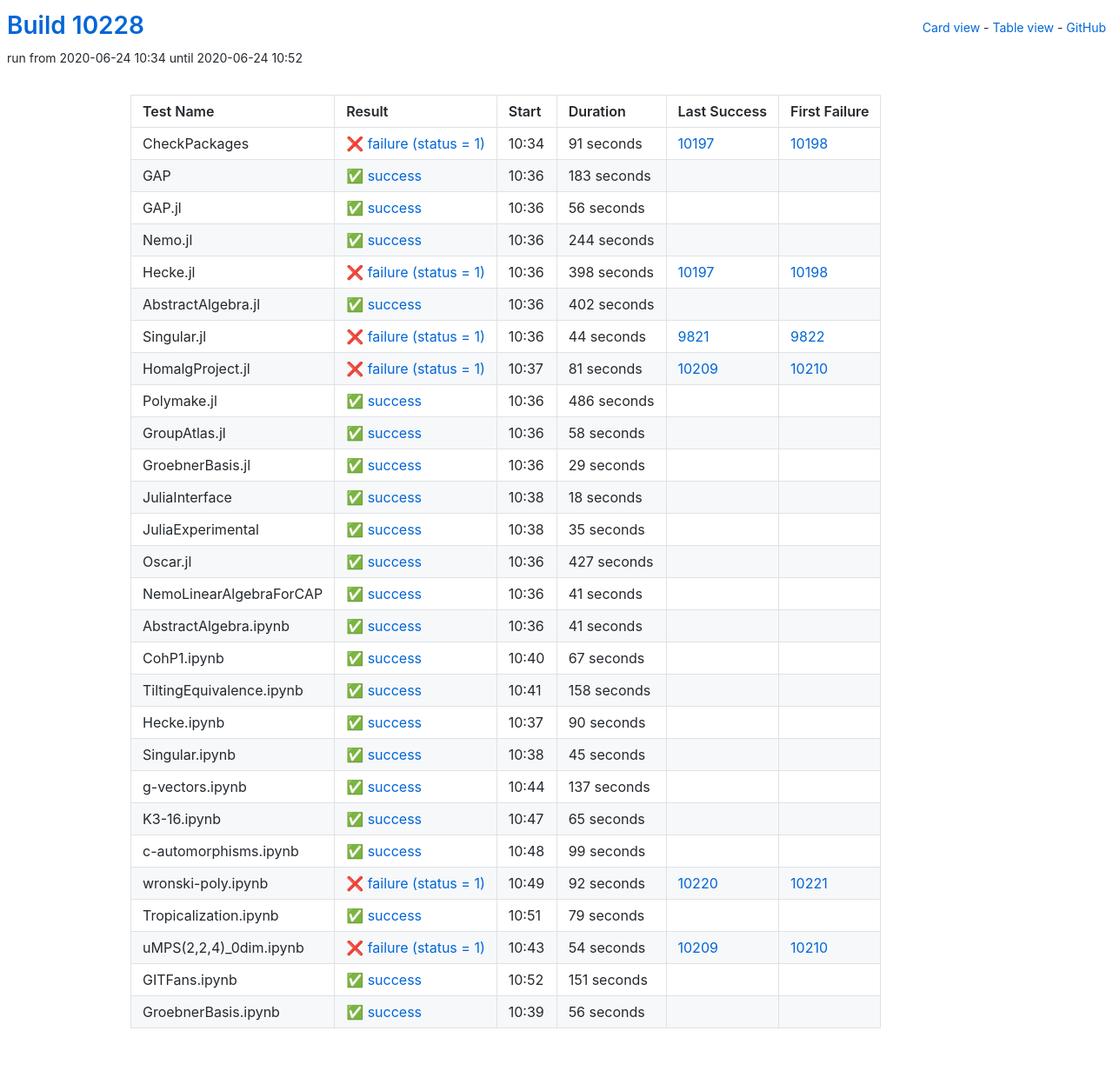
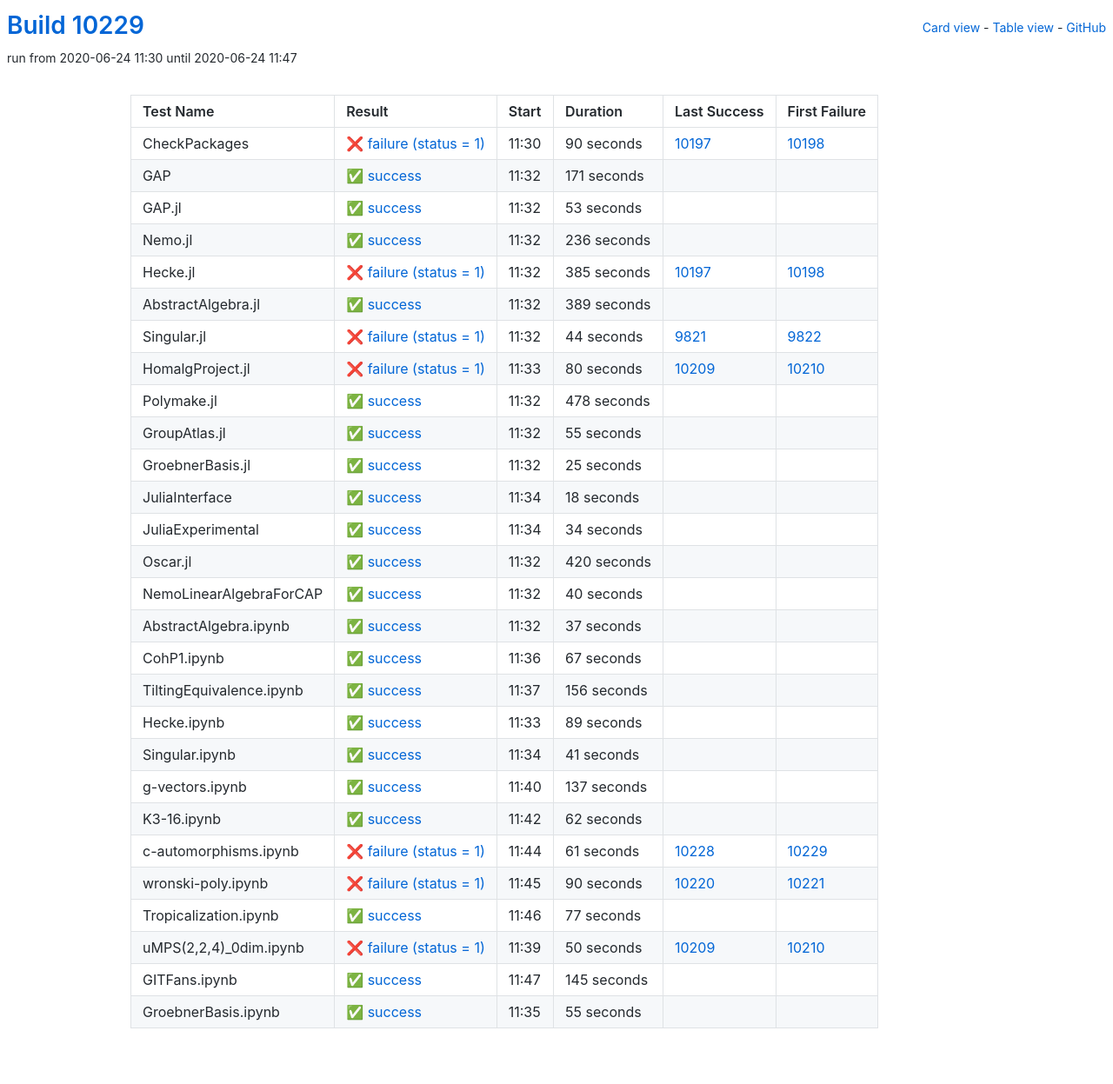
Before and after one commit to oscar-system/oscar-ci-status, a Jekyll site: the page built from table.html, in a window 1280 px wide. Shown: the whole page at 87% size. Built offline with Jekyll 4.4.1, drawn with Linux system fonts in a browser that asks for light colours.

Commit message:
Build #10229

```diff
--- a/_data/ci.yml
+++ b/_data/ci.yml
@@ -1,6 +1,6 @@
 ---
-build: 10228
-build_url: https://oscarci.mathematik.uni-kl.de/job/oscar/10228/
+build: 10229
+build_url: https://oscarci.mathematik.uni-kl.de/job/oscar/10229/
 job: oscar
 organization: oscar-system
 repo: oscar-ci-status
@@ -8,80 +8,80 @@ repourl: https://github.com/oscar-system/oscar-ci-status
 tests:
 - name: CheckPackages
   id: checkpackages
-  log: https://oscarci.mathematik.uni-kl.de/job/oscar/10228/artifact/logs/build-10228/CheckPackages.log
-  start: 2020-06-24 10:34
+  log: https://oscarci.mathematik.uni-kl.de/job/oscar/10229/artifact/logs/build-10229/CheckPackages.log
+  start: 2020-06-24 11:30
   success: false
   exitcode: 1
   status: failure
-  duration: 91
+  duration: 90
   last_success: 10197
   last_success_url: https://oscarci.mathematik.uni-kl.de/job/oscar/10197/
   first_failure: 10198
   first_failure_url: https://oscarci.mathematik.uni-kl.de/job/oscar/10198/
 - name: GAP
   id: gap
-  log: https://oscarci.mathematik.uni-kl.de/job/oscar/10228/artifact/logs/build-10228/GAP.log
-  start: 2020-06-24 10:36
+  log: https://oscarci.mathematik.uni-kl.de/job/oscar/10229/artifact/logs/build-10229/GAP.log
+  start: 2020-06-24 11:32
   success: true
   exitcode: 0
   status: success
-  duration: 183
+  duration: 171
   last_success: false
   last_success_url:
   first_failure: false
   first_failure_url:
 - name: GAP.jl
   id: gap-jl
-  log: https://oscarci.mathematik.uni-kl.de/job/oscar/10228/artifact/logs/build-10228/GAP.jl.log
-  start: 2020-06-24 10:36
+  log: https://oscarci.mathematik.uni-kl.de/job/oscar/10229/artifact/logs/build-10229/GAP.jl.log
+  start: 2020-06-24 11:32
   success: true
   exitcode: 0
   status: success
-  duration: 56
+  duration: 53
   last_success: false
   last_success_url:
   first_failure: false
   first_failure_url:
 - name: Nemo.jl
   id: nemo-jl
-  log: https://oscarci.mathematik.uni-kl.de/job/oscar/10228/artifact/logs/build-10228/Nemo.jl.log
-  start: 2020-06-24 10:36
+  log: https://oscarci.mathematik.uni-kl.de/job/oscar/10229/artifact/logs/build-10229/Nemo.jl.log
+  start: 2020-06-24 11:32
   success: true
   exitcode: 0
   status: success
-  duration: 244
+  duration: 236
   last_success: false
   last_success_url:
   first_failure: false
   first_failure_url:
 - name: Hecke.jl
   id: hecke-jl
-  log: https://oscarci.mathematik.uni-kl.de/job/oscar/10228/artifact/logs/build-10228/Hecke.jl.log
-  start: 2020-06-24 10:36
+  log: https://oscarci.mathematik.uni-kl.de/job/oscar/10229/artifact/logs/build-10229/Hecke.jl.log
+  start: 2020-06-24 11:32
   success: false
   exitcode: 1
   status: failure
-  duration: 398
+  duration: 385
   last_success: 10197
   last_success_url: https://oscarci.mathematik.uni-kl.de/job/oscar/10197/
   first_failure: 10198
   first_failure_url: https://oscarci.mathematik.uni-kl.de/job/oscar/10198/
 - name: AbstractAlgebra.jl
   id: abstractalgebra-jl
-  log: https://oscarci.mathematik.uni-kl.de/job/oscar/10228/artifact/logs/build-10228/AbstractAlgebra.jl.log
-  start: 2020-06-24 10:36
+  log: https://oscarci.mathematik.uni-kl.de/job/oscar/10229/artifact/logs/build-10229/AbstractAlgebra.jl.log
+  start: 2020-06-24 11:32
   success: true
   exitcode: 0
   status: success
-  duration: 402
+  duration: 389
   last_success: false
   last_success_url:
   first_failure: false
   first_failure_url:
 - name: Singular.jl
   id: singular-jl
-  log: https://oscarci.mathematik.uni-kl.de/job/oscar/10228/artifact/logs/build-10228/Singular.jl.log
-  start: 2020-06-24 10:36
+  log: https://oscarci.mathematik.uni-kl.de/job/oscar/10229/artifact/logs/build-10229/Singular.jl.log
+  start: 2020-06-24 11:32
   success: false
   exitcode: 1
   status: failure
@@ -92,56 +92,56 @@ tests:
   first_failure_url: https://oscarci.mathematik.uni-kl.de/job/oscar/9822/
 - name: HomalgProject.jl
   id: homalgproject-jl
-  log: https://oscarci.mathematik.uni-kl.de/job/oscar/10228/artifact/logs/build-10228/HomalgProject.jl.log
-  start: 2020-06-24 10:37
+  log: https://oscarci.mathematik.uni-kl.de/job/oscar/10229/artifact/logs/build-10229/HomalgProject.jl.log
+  start: 2020-06-24 11:33
   success: false
   exitcode: 1
   status: failure
-  duration: 81
+  duration: 80
   last_success: 10209
   last_success_url: https://oscarci.mathematik.uni-kl.de/job/oscar/10209/
   first_failure: 10210
   first_failure_url: https://oscarci.mathematik.uni-kl.de/job/oscar/10210/
 - name: Polymake.jl
   id: polymake-jl
-  log: https://oscarci.mathematik.uni-kl.de/job/oscar/10228/artifact/logs/build-10228/Polymake.jl.log
-  start: 2020-06-24 10:36
+  log: https://oscarci.mathematik.uni-kl.de/job/oscar/10229/artifact/logs/build-10229/Polymake.jl.log
+  start: 2020-06-24 11:32
   success: true
   exitcode: 0
   status: success
-  duration: 486
+  duration: 478
   last_success: false
   last_success_url:
   first_failure: false
   first_failure_url:
 - name: GroupAtlas.jl
   id: groupatlas-jl
-  log: https://oscarci.mathematik.uni-kl.de/job/oscar/10228/artifact/logs/build-10228/GroupAtlas.jl.log
-  start: 2020-06-24 10:36
+  log: https://oscarci.mathematik.uni-kl.de/job/oscar/10229/artifact/logs/build-10229/GroupAtlas.jl.log
+  start: 2020-06-24 11:32
   success: true
   exitcode: 0
   status: success
-  duration: 58
+  duration: 55
   last_success: false
   last_success_url:
   first_failure: false
   first_failure_url:
 - name: GroebnerBasis.jl
   id: groebnerbasis-jl
-  log: https://oscarci.mathematik.uni-kl.de/job/oscar/10228/artifact/logs/build-10228/GroebnerBasis.jl.log
-  start: 2020-06-24 10:36
+  log: https://oscarci.mathematik.uni-kl.de/job/oscar/10229/artifact/logs/build-10229/GroebnerBasis.jl.log
+  start: 2020-06-24 11:32
   success: true
   exitcode: 0
   status: success
-  duration: 29
+  duration: 25
   last_success: false
   last_success_url:
   first_failure: false
   first_failure_url:
 - name: JuliaInterface
   id: juliainterface
-  log: https://oscarci.mathematik.uni-kl.de/job/oscar/10228/artifact/logs/build-10228/JuliaInterface.log
-  start: 2020-06-24 10:38
+  log: https://oscarci.mathematik.uni-kl.de/job/oscar/10229/artifact/logs/build-10229/JuliaInterface.log
+  start: 2020-06-24 11:34
   success: true
   exitcode: 0
   status: success
@@ -152,56 +152,56 @@ tests:
   first_failure_url:
 - name: JuliaExperimental
   id: juliaexperimental
-  log: https://oscarci.mathematik.uni-kl.de/job/oscar/10228/artifact/logs/build-10228/JuliaExperimental.log
-  start: 2020-06-24 10:38
+  log: https://oscarci.mathematik.uni-kl.de/job/oscar/10229/artifact/logs/build-10229/JuliaExperimental.log
+  start: 2020-06-24 11:34
   success: true
   exitcode: 0
   status: success
-  duration: 35
+  duration: 34
   last_success: false
   last_success_url:
   first_failure: false
   first_failure_url:
 - name: Oscar.jl
   id: oscar-jl
-  log: https://oscarci.mathematik.uni-kl.de/job/oscar/10228/artifact/logs/build-10228/Oscar.jl.log
-  start: 2020-06-24 10:36
+  log: https://oscarci.mathematik.uni-kl.de/job/oscar/10229/artifact/logs/build-10229/Oscar.jl.log
+  start: 2020-06-24 11:32
   success: true
   exitcode: 0
   status: success
-  duration: 427
+  duration: 420
   last_success: false
   last_success_url:
   first_failure: false
   first_failure_url:
 - name: NemoLinearAlgebraForCAP
   id: nemolinearalgebraforcap
-  log: https://oscarci.mathematik.uni-kl.de/job/oscar/10228/artifact/logs/build-10228/NemoLinearAlgebraForCAP.log
-  start: 2020-06-24 10:36
+  log: https://oscarci.mathematik.uni-kl.de/job/oscar/10229/artifact/logs/build-10229/NemoLinearAlgebraForCAP.log
+  start: 2020-06-24 11:32
   success: true
   exitcode: 0
   status: success
-  duration: 41
+  duration: 40
   last_success: false
   last_success_url:
   first_failure: false
   first_failure_url:
 - name: AbstractAlgebra.ipynb
   id: abstractalgebra-ipynb
-  log: https://oscarci.mathematik.uni-kl.de/job/oscar/10228/artifact/logs/build-10228/AbstractAlgebra.ipynb.log
-  start: 2020-06-24 10:36
+  log: https://oscarci.mathematik.uni-kl.de/job/oscar/10229/artifact/logs/build-10229/AbstractAlgebra.ipynb.log
+  start: 2020-06-24 11:32
   success: true
   exitcode: 0
   status: success
-  duration: 41
+  duration: 37
   last_success: false
   last_success_url:
   first_failure: false
   first_failure_url:
 - name: CohP1.ipynb
   id: cohp1-ipynb
-  log: https://oscarci.mathematik.uni-kl.de/job/oscar/10228/artifact/logs/build-10228/CohP1.ipynb.log
-  start: 2020-06-24 10:40
+  log: https://oscarci.mathematik.uni-kl.de/job/oscar/10229/artifact/logs/build-10229/CohP1.ipynb.log
+  start: 2020-06-24 11:36
   success: true
   exitcode: 0
   status: success
@@ -212,44 +212,44 @@ tests:
   first_failure_url:
 - name: TiltingEquivalence.ipynb
   id: tiltingequivalence-ipynb
-  log: https://oscarci.mathematik.uni-kl.de/job/oscar/10228/artifact/logs/build-10228/TiltingEquivalence.ipynb.log
-  start: 2020-06-24 10:41
+  log: https://oscarci.mathematik.uni-kl.de/job/oscar/10229/artifact/logs/build-10229/TiltingEquivalence.ipynb.log
+  start: 2020-06-24 11:37
   success: true
   exitcode: 0
   status: success
-  duration: 158
+  duration: 156
   last_success: false
   last_success_url:
   first_failure: false
   first_failure_url:
 - name: Hecke.ipynb
   id: hecke-ipynb
-  log: https://oscarci.mathematik.uni-kl.de/job/oscar/10228/artifact/logs/build-10228/Hecke.ipynb.log
-  start: 2020-06-24 10:37
+  log: https://oscarci.mathematik.uni-kl.de/job/oscar/10229/artifact/logs/build-10229/Hecke.ipynb.log
+  start: 2020-06-24 11:33
   success: true
   exitcode: 0
   status: success
-  duration: 90
+  duration: 89
   last_success: false
   last_success_url:
   first_failure: false
   first_failure_url:
 - name: Singular.ipynb
   id: singular-ipynb
-  log: https://oscarci.mathematik.uni-kl.de/job/oscar/10228/artifact/logs/build-10228/Singular.ipynb.log
-  start: 2020-06-24 10:38
+  log: https://oscarci.mathematik.uni-kl.de/job/oscar/10229/artifact/logs/build-10229/Singular.ipynb.log
+  start: 2020-06-24 11:34
   success: true
   exitcode: 0
   status: success
-  duration: 45
+  duration: 41
   last_success: false
   last_success_url:
   first_failure: false
   first_failure_url:
 - name: g-vectors.ipynb
   id: g-vectors-ipynb
-  log: https://oscarci.mathematik.uni-kl.de/job/oscar/10228/artifact/logs/build-10228/g-vectors.ipynb.log
-  start: 2020-06-24 10:44
+  log: https://oscarci.mathematik.uni-kl.de/job/oscar/10229/artifact/logs/build-10229/g-vectors.ipynb.log
+  start: 2020-06-24 11:40
   success: true
   exitcode: 0
   status: success
@@ -260,84 +260,84 @@ tests:
   first_failure_url:
 - name: K3-16.ipynb
   id: k3-16-ipynb
-  log: https://oscarci.mathematik.uni-kl.de/job/oscar/10228/artifact/logs/build-10228/K3-16.ipynb.log
-  start: 2020-06-24 10:47
+  log: https://oscarci.mathematik.uni-kl.de/job/oscar/10229/artifact/logs/build-10229/K3-16.ipynb.log
+  start: 2020-06-24 11:42
   success: true
   exitcode: 0
   status: success
-  duration: 65
+  duration: 62
   last_success: false
   last_success_url:
   first_failure: false
   first_failure_url:
 - name: c-automorphisms.ipynb
   id: c-automorphisms-ipynb
-  log: https://oscarci.mathematik.uni-kl.de/job/oscar/10228/artifact/logs/build-10228/c-automorphisms.ipynb.log
-  start: 2020-06-24 10:48
-  success: true
-  exitcode: 0
-  status: success
-  duration: 99
-  last_success: false
-  last_success_url:
-  first_failure: false
-  first_failure_url:
-- name: wronski-poly.ipynb
-  id: wronski-poly-ipynb
-  log: https://oscarci.mathematik.uni-kl.de/job/oscar/10228/artifact/logs/build-10228/wronski-poly.ipynb.log
-  start: 2020-06-24 10:49
+  log: https://oscarci.mathematik.uni-kl.de/job/oscar/10229/artifact/logs/build-10229/c-automorphisms.ipynb.log
+  start: 2020-06-24 11:44
   success: false
   exitcode: 1
   status: failure
-  duration: 92
+  duration: 61
+  last_success: 10228
+  last_success_url: https://oscarci.mathematik.uni-kl.de/job/oscar/10228/
+  first_failure: 10229
+  first_failure_url: https://oscarci.mathematik.uni-kl.de/job/oscar/10229/
+- name: wronski-poly.ipynb
+  id: wronski-poly-ipynb
+  log: https://oscarci.mathematik.uni-kl.de/job/oscar/10229/artifact/logs/build-10229/wronski-poly.ipynb.log
+  start: 2020-06-24 11:45
+  success: false
+  exitcode: 1
+  status: failure
+  duration: 90
   last_success: 10220
   last_success_url: https://oscarci.mathematik.uni-kl.de/job/oscar/10220/
   first_failure: 10221
   first_failure_url: https://oscarci.mathematik.uni-kl.de/job/oscar/10221/
 - name: Tropicalization.ipynb
   id: tropicalization-ipynb
-  log: https://oscarci.mathematik.uni-kl.de/job/oscar/10228/artifact/logs/build-10228/Tropicalization.ipynb.log
-  start: 2020-06-24 10:51
+  log: https://oscarci.mathematik.uni-kl.de/job/oscar/10229/artifact/logs/build-10229/Tropicalization.ipynb.log
+  start: 2020-06-24 11:46
   success: true
   exitcode: 0
   status: success
-  duration: 79
+  duration: 77
   last_success: false
   last_success_url:
   first_failure: false
   first_failure_url:
 - name: uMPS(2,2,4)_0dim.ipynb
   id: umps-2-2-4-0dim-ipynb
-  log: https://oscarci.mathematik.uni-kl.de/job/oscar/10228/artifact/logs/build-10228/uMPS-2-2-4-_0dim.ipynb.log
-  start: 2020-06-24 10:43
+  log: https://oscarci.mathematik.uni-kl.de/job/oscar/10229/artifact/logs/build-10229/uMPS-2-2-4-_0dim.ipynb.log
+  start: 2020-06-24 11:39
   success: false
   exitcode: 1
   status: failure
-  duration: 54
+  duration: 50
   last_success: 10209
   last_success_url: https://oscarci.mathematik.uni-kl.de/job/oscar/10209/
   first_failure: 10210
   first_failure_url: https://oscarci.mathematik.uni-kl.de/job/oscar/10210/
 - name: GITFans.ipynb
   id: gitfans-ipynb
-  log: https://oscarci.mathematik.uni-kl.de/job/oscar/10228/artifact/logs/build-10228/GITFans.ipynb.log
-  start: 2020-06-24 10:52
+  log: https://oscarci.mathematik.uni-kl.de/job/oscar/10229/artifact/logs/build-10229/GITFans.ipynb.log
+  start: 2020-06-24 11:47
   success: true
   exitcode: 0
   status: success
-  duration: 151
+  duration: 145
   last_success: false
   last_success_url:
   first_failure: false
   first_failure_url:
 - name: GroebnerBasis.ipynb
   id: groebnerbasis-ipynb
-  log: https://oscarci.mathematik.uni-kl.de/job/oscar/10228/artifact/logs/build-10228/GroebnerBasis.ipynb.log
-  start: 2020-06-24 10:39
+  log: https://oscarci.mathematik.uni-kl.de/job/oscar/10229/artifact/logs/build-10229/GroebnerBasis.ipynb.log
+  start: 2020-06-24 11:35
   success: true
   exitcode: 0
   status: success
-  duration: 56
+  duration: 55
   last_success: false
   last_success_url:
   first_failure: false
```
Also changed, not shown: README.md.
